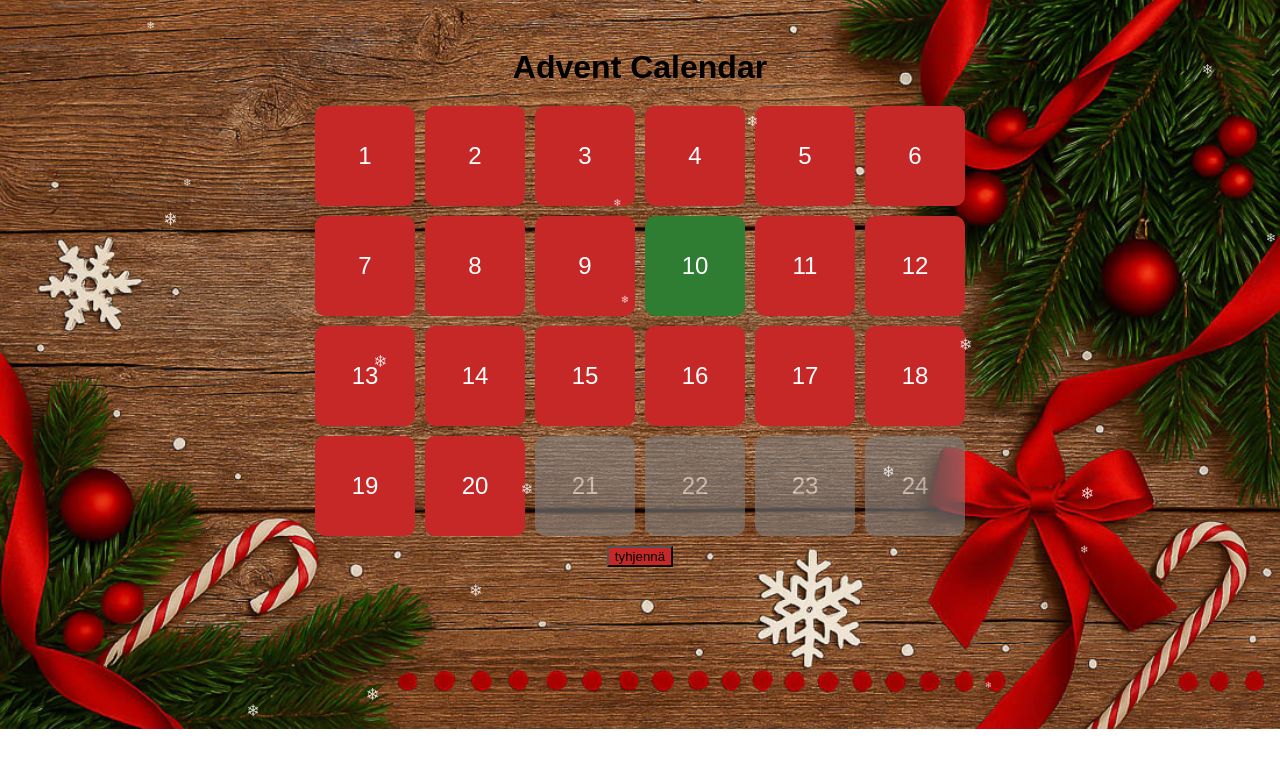
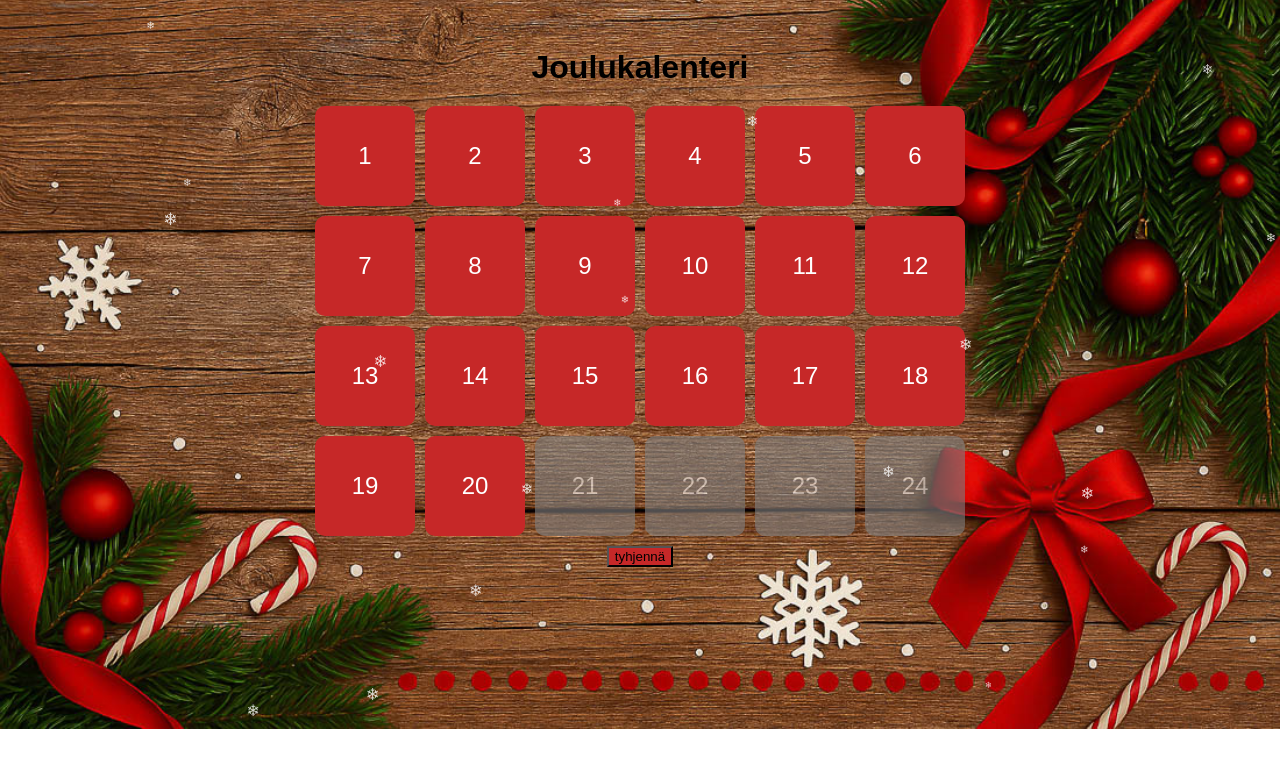
Before and after one commit to OskariMerilainen/Joulukalenteri, a plain HTML site: page index.html in a window 1280 px wide. Both pictures are taken after a click on the element "10". Drawn offline with Linux system fonts and the light colour scheme.

Commit message:
luukut voi avata vain järjestyksessä

```diff
--- a/index.html
+++ b/index.html
@@ -79,7 +79,7 @@
     </style>
   </head>
   <body>
-    <h1>Advent Calendar</h1>
+    <h1>Joulukalenteri</h1>
     <div class="calendar" id="calendar"></div>
 
     <input
@@ -116,6 +116,12 @@
 
         box.addEventListener('click', () => {
           if (box.classList.contains('locked')) return;
+
+          for (j = 1; j < i; j++) {
+            if (localStorage.getItem(`day_${j}`) !== 'true') {
+              return;
+            }
+          }
           box.classList.add('opened');
           localStorage.setItem(`day_${i}`, 'true');
           alert(`You opened day ${i}!`);
```
